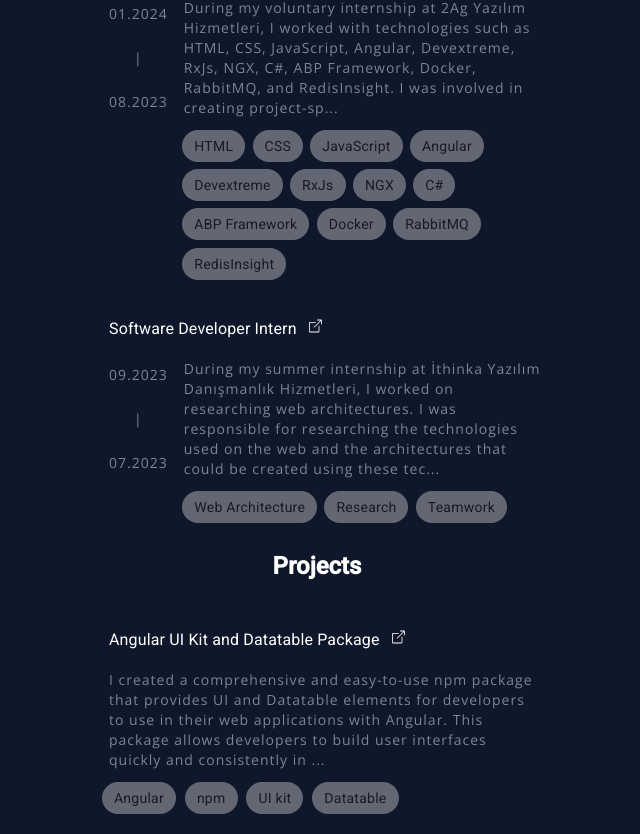
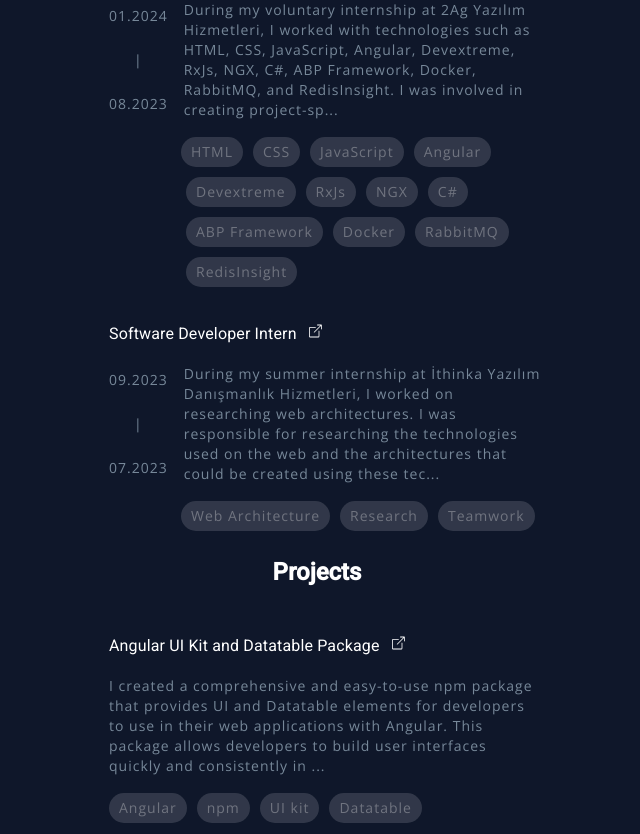
Before and after one commit to ergulferik/Portfolio-Website, an Angular app: page / in a window 1280 px wide. Shown: the part 1106-1940 px from the top of the page, without its empty margins (547-1187 px from the left). Built offline with nearby package versions, Linux system fonts and the light colour scheme.

Commit message:
publish v3

```diff
--- a/src/app/main/main.component.html
+++ b/src/app/main/main.component.html
@@ -198,10 +198,9 @@
 
               <div class="card-bottom experience"
                 (click)="cardClick(card.id, card.continueUrl, card.description)">
-                <mat-chip-option class="custom-chip"
-                  *ngFor="let extra of card.extras">
-                  <div class="chip-text">{{extra}}</div>
-                </mat-chip-option>
+                <div *ngFor="let extra of card.extras" class="extras-chip">
+                  {{extra}}
+                </div>
               </div>
             </div>
           </div>
@@ -250,10 +249,9 @@
               </ng-template>
               <div class="card-bottom"
                 (click)="cardClick(card.id, card.continueUrl, card.description)">
-                <mat-chip-option [disabled]="true" class="custom-chip"
-                  *ngFor="let extra of card.extras">
-                  <div class="chip-text">{{extra}}</div>
-                </mat-chip-option>
+                <div *ngFor="let extra of card.extras" class="extras-chip">
+                  {{extra}}
+                </div>
               </div>
             </div>
           </div>
--- a/src/app/main/main.component.scss
+++ b/src/app/main/main.component.scss
@@ -93,6 +93,22 @@ span.ergul-ferik a {
   display: block;
   align-items: center;
   overflow: auto;
+  padding-left: 1rem;
+
+  .extras-chip{
+    margin:5px ;
+    display: inline-block;
+    width: max-content;
+    background-color: #656a78;
+    border-radius: 50px;
+    padding:5px 10px 5px 10px ;
+    opacity: 0.4;
+    transition: all 0.3s ease;
+
+    &:first-child{
+      margin-left: 0;
+    }
+  }
 }
 
 .title-link-icon {
@@ -117,15 +133,6 @@ span.ergul-ferik a {
 
 /*#endregion About Me*/
 
-/*#region extras*/
-mat-chip-option {
-  margin-left: 2%;
-  margin-bottom: 2%;
-  opacity: 0.4;
-  transition: all 0.3s ease;
-}
-
-/*#endregion extras*/
 
 /*#region Contact*/
 
@@ -251,15 +258,11 @@ mat-chip-option {
         width: 1rem;
       }
     }
-
-    mat-chip-option {
+    .extras-chip{
       opacity: 0.8;
-      background-color: turquoise !important;
-
-      .chip-text {
-        color: white !important;
-        text-shadow: 0px 2px 4px black;
-      }
+      background-color:  turquoise;
+      text-shadow: 0px 2px 4px black;
+      color: white;
     }
 
     box-shadow: 10rem;
@@ -270,7 +273,7 @@ mat-chip-option {
   }
 
   .card-bottom.experience {
-    margin-left: 82px;
+    margin-left: 72px;
   }
 }
 
@@ -341,14 +344,12 @@ mat-chip-option {
       }
     }
 
-    mat-chip-option {
+
+    .extras-chip{
       opacity: 0.8;
-      background-color: turquoise !important;
-
-      .chip-text {
-        color: white !important;
-        text-shadow: 0px 2px 4px black;
-      }
+      background-color:  turquoise;
+      text-shadow: 0px 2px 4px black;
+      color: white;
     }
 
     box-shadow: 10rem;
@@ -359,7 +360,7 @@ mat-chip-option {
   }
 
   .card-bottom.experience {
-    margin-left: 75px
+    margin-left: 85px
   }
 }
 
```
Also changed, not shown: 3 other files (tests, documents, lock files or other folders).
